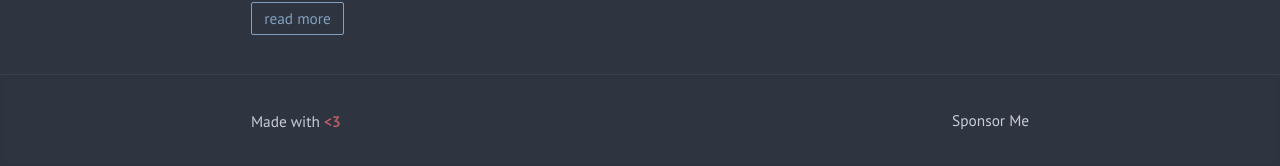
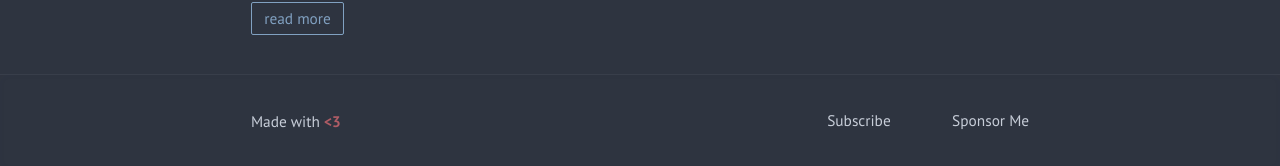
Before and after one commit to mkutay/deterministic-blog-old, a Jekyll site: the page built from index.html, in a window 1280 px wide. Shown: the part 740-906 px from the top of the page. Built offline with Jekyll 4.4.1, drawn with Linux system fonts in a browser that asks for light colours.

Commit message:
new post

```diff
--- a/_config.yml
+++ b/_config.yml
@@ -18,7 +18,7 @@ navigation: # file, url, title
 external: # for available icons see fontawesome.com/icons
   # - {title: "Mail", icon: "envelope", url: "mailto:mkutaybzkrt01101011@gmail.com", include_title: false}
   - {title: "Github", icon: "github", url: "https://github.com/MKutay", include_title: false}
-  - {title: "Subscribe", icon: "envelope", url: "https://deterministic-blog.beehiiv.com/subscribe", include_title: false}
+  - {title: "Subscribe", icon: "envelope", url: "https://deterministic-blog.beehiiv.com/subscribe", include_title: true}
   - {title: "Sponsor Me", icon: "heart", url: "https://github.com/sponsors/MKutay?o=esb", include_title: true}
 
 comments:
```
